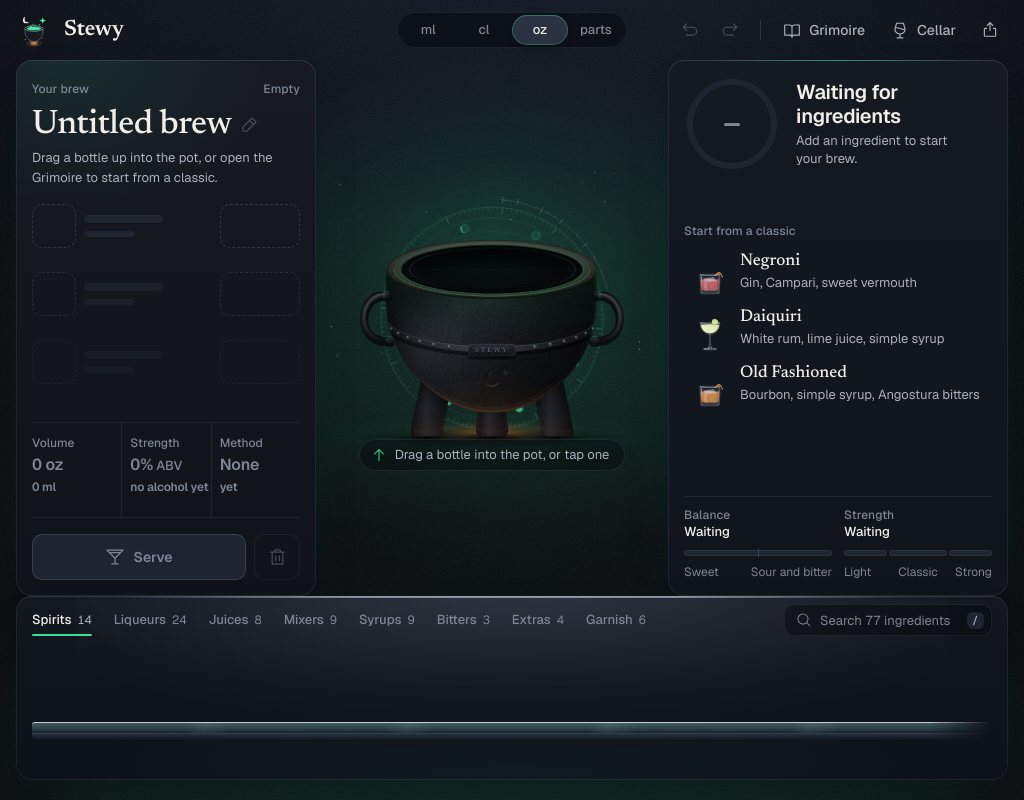
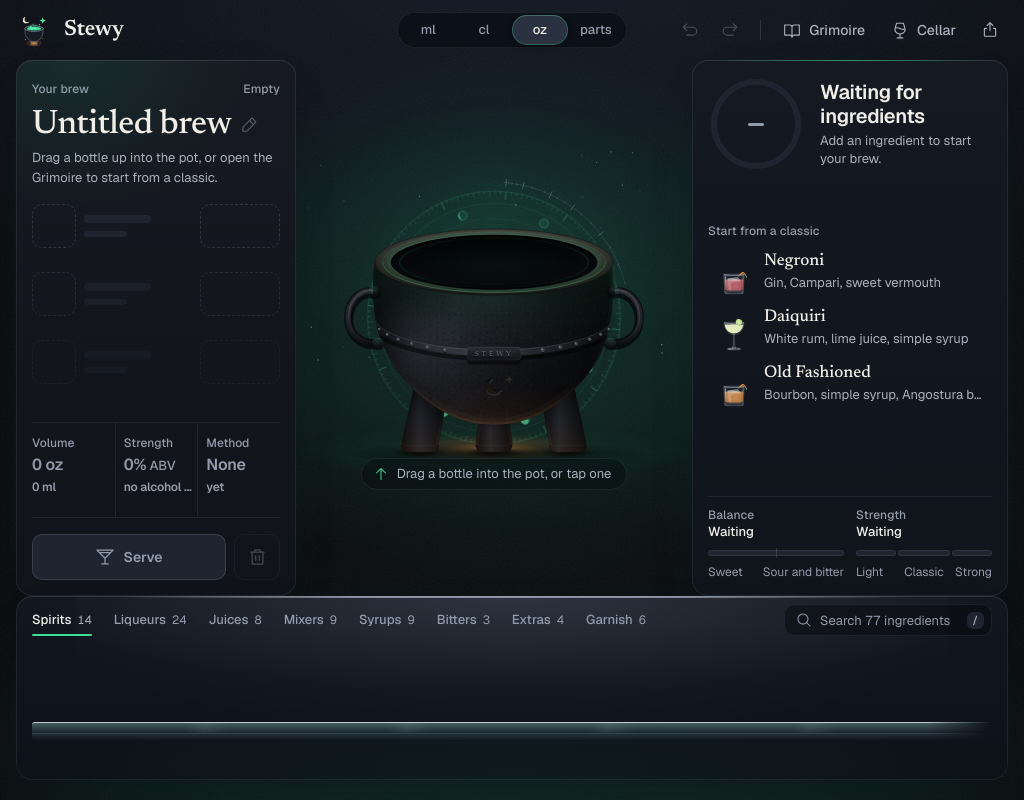
Before and after one commit to djshiye/stewy, a React (Vite) app: page / in a window 1024 px wide. Built offline with nearby package versions, Linux system fonts and the light colour scheme.

Commit message:
Shell tokens: lift tx-3 to 4.5:1, skip recolour transitions while scrubbing, slimmer columns at 1000 to 1099, zoom factor

```diff
--- a/src/styles/tokens.css
+++ b/src/styles/tokens.css
@@ -30,7 +30,7 @@
   --ink-500: #3a4254;
   --tx-1: #f1eee8;
   --tx-2: #a9b1bf;
-  --tx-3: #7d8696;
+  --tx-3: #939cac;
   --line: rgba(190, 205, 230, 0.09);
   --line-2: rgba(190, 205, 230, 0.16);
   --hover: rgba(190, 205, 230, 0.08);
@@ -113,6 +113,7 @@
   --shelf-h: 224px;
   --dock-h: 196px;
   --gutter: 24px;
+  --ui-zoom: 1;
   --col-l: 336px;
   --col-r: 380px;
   --col-gap: 24px;
@@ -141,6 +142,12 @@
   }
 }
 
+/* a scrub rewrites the brew variables on every step: skip the 600 ms recolour then, or every
+   step retargets a dozen inherited transitions and restyles the whole tree */
+:root:has(.pill[data-scrubbing]) {
+  transition: none;
+}
+
 @media (min-width: 1000px) and (max-width: 1279px) {
   :root {
     --col-l: 300px;
@@ -149,3 +156,24 @@
     --gutter: 16px;
   }
 }
+
+/* narrow desktop: slimmer side cards so the pot keeps the largest share */
+@media (min-width: 1000px) and (max-width: 1099px) {
+  :root {
+    --col-l: 280px;
+    --col-r: 316px;
+  }
+}
+
+/* very large screens: scale the whole interface so it reads like 1440 x 900 (see layout.css) */
+@media (min-width: 2200px) and (min-height: 1200px) {
+  :root {
+    --ui-zoom: 1.6;
+  }
+}
+
+@media (min-width: 3200px) and (min-height: 1800px) {
+  :root {
+    --ui-zoom: 2;
+  }
+}
```
